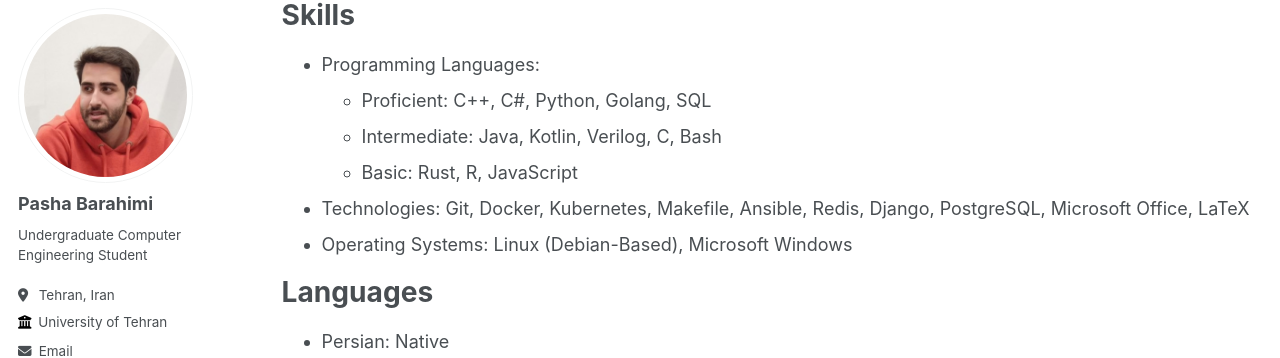
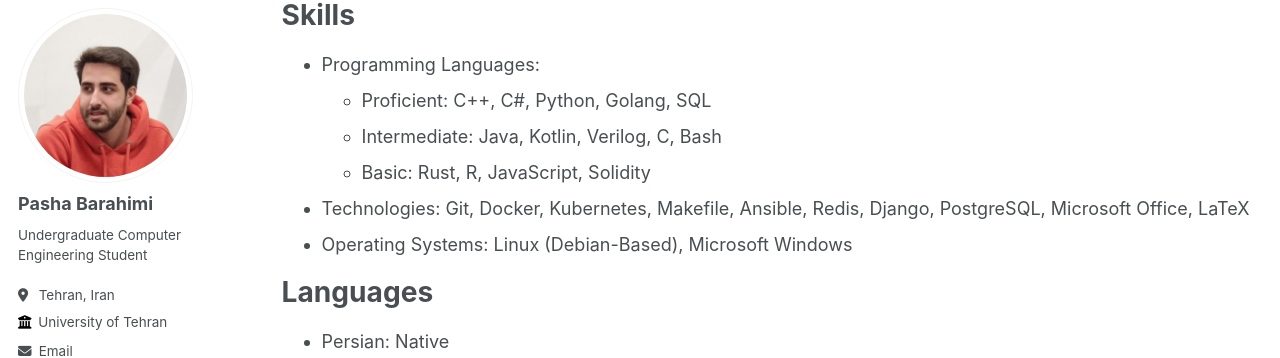
Before and after one commit to PashaBarahimi/PashaBarahimi.github.io, a Jekyll site: the page built from _pages/cv.md, in a window 1280 px wide and 900 px high, scrolled down 2031 px. Shown: the part 98-456 px from the top of the window. Built offline with Jekyll 4.4.1, drawn with Linux system fonts in a browser that asks for light colours.

Commit message:
Add solidity

```diff
--- a/_pages/cv.md
+++ b/_pages/cv.md
@@ -84,7 +84,7 @@ Skills
 * Programming Languages:
   * Proficient: C++, C#, Python, Golang, SQL
   * Intermediate: Java, Kotlin, Verilog, C, Bash
-  * Basic: Rust, R, JavaScript
+  * Basic: Rust, R, JavaScript, Solidity
 * Technologies: Git, Docker, Kubernetes, Makefile, Ansible, Redis, Django, PostgreSQL, Microsoft Office, LaTeX
 * Operating Systems: Linux (Debian-Based), Microsoft Windows
 
```
Also changed, not shown: 1 other file.
